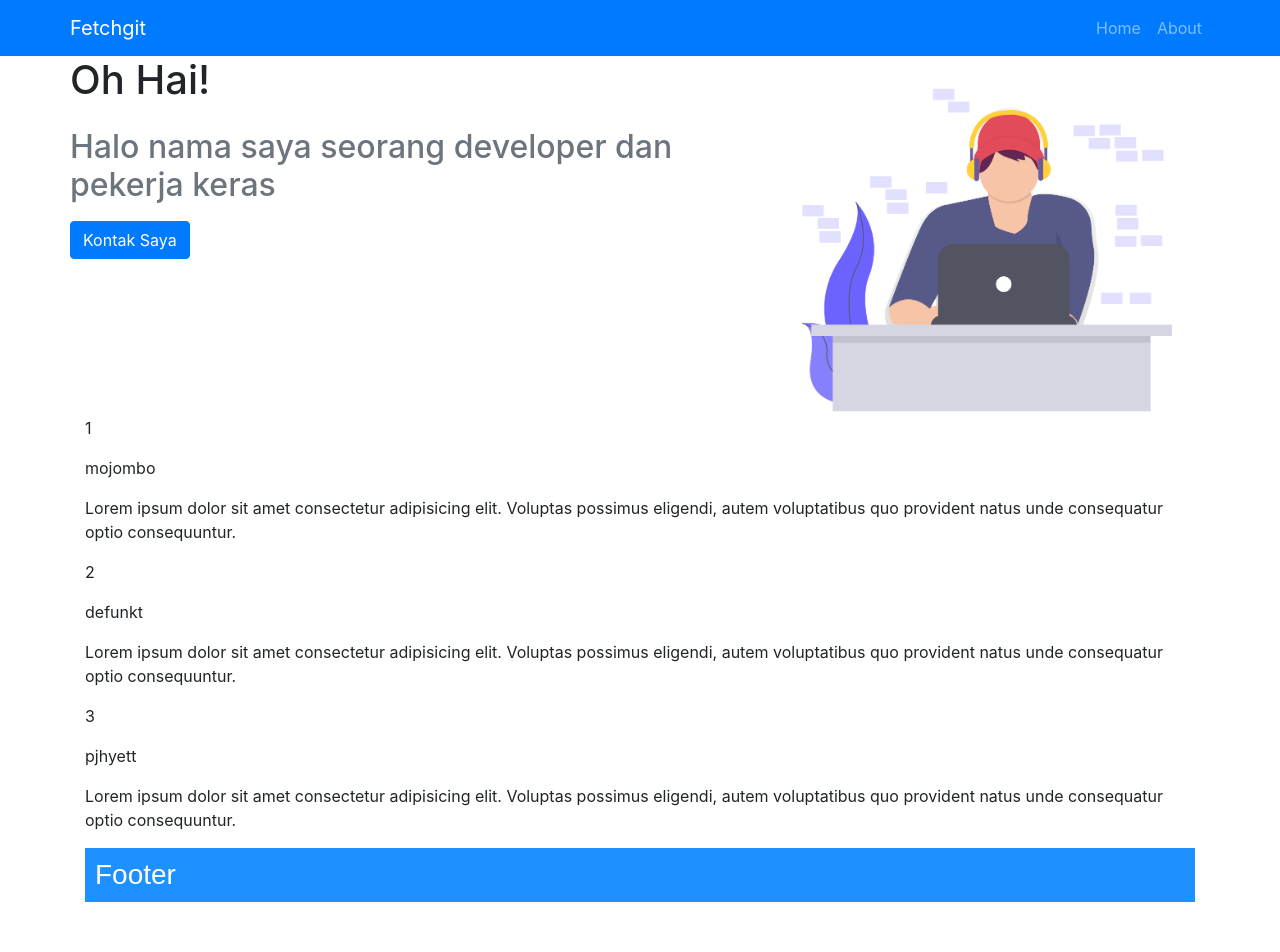
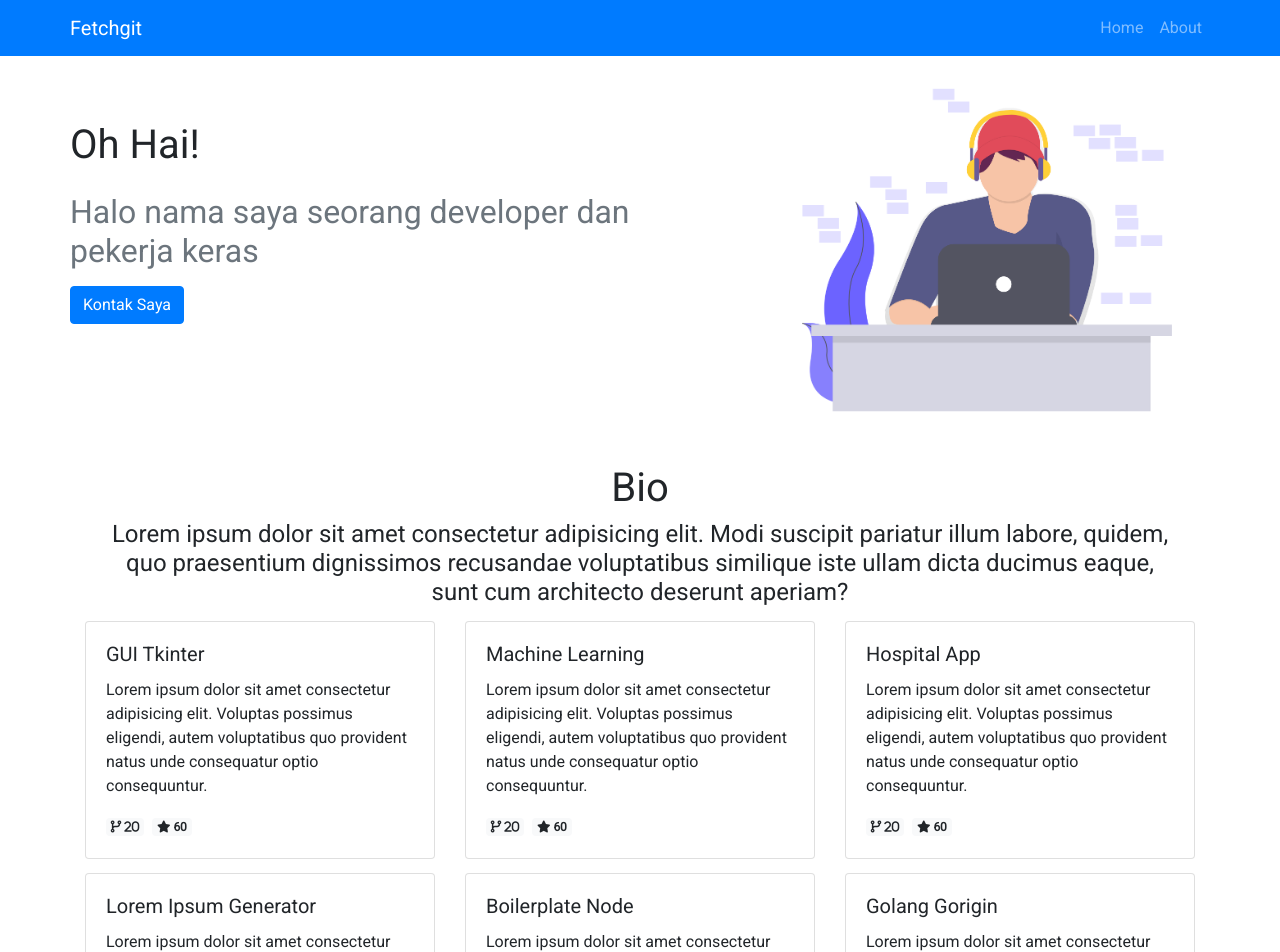
Before and after one commit to akutanyarobi/react, a React (Create React App) app: page / in a window 1280 px wide. Shown: the top 952 px of the page. Before the commit the page ends 910 px from the top, so only its background shows below. Built offline with nearby package versions, Linux system fonts and the light colour scheme; the HTML template or start-up script is replaced by a standard one.

Commit message:
masukan state sebagai props

```diff
--- a/package.json
+++ b/package.json
@@ -10,6 +10,7 @@
     "react": "^16.13.1",
     "react-bootstrap": "^1.0.1",
     "react-dom": "^16.13.1",
+    "react-router-dom": "^5.1.2",
     "react-scripts": "3.4.1"
   },
   "scripts": {
--- a/src/App.css
+++ b/src/App.css
@@ -1,3 +1,9 @@
+@import url('https://fonts.googleapis.com/css?family=Roboto&display=swap');
+
+* {
+  font-family: 'Roboto', sans-serif;
+}
+
 .bg-img {
   width: 100vw;
   height: 45vh;
@@ -7,3 +13,21 @@
   width: 130%;
   height: 130%;
 }
+
+.landing-text {
+  padding-top: 10%;
+}
+
+.landing-card {
+  padding-top: 2%;
+  padding-bottom: 2%;
+}
+
+.card {
+  width: '21rem';
+}
+
+.card:hover {
+  border: 1px solid #007bff;
+  cursor: pointer;
+}
--- a/src/App.js
+++ b/src/App.js
@@ -4,17 +4,20 @@ import Profile from './components/page/Profile';
 import Footer from './components/layout/Footer';
 import NavigationBar from './components/layout/NavigationBar';
 import { Container } from 'react-bootstrap';
+import { BrowserRouter as Router, Switch, Route } from 'react-router-dom';
 import './App.css';
 
 function App() {
   return (
-    <div className="App">
+    <Router>
       <NavigationBar />
       <Container>
-        <Profile />
-        <Footer />
+        <Switch>
+          <Route exact path="/" component={Profile} />
+        </Switch>
       </Container>
-    </div>
+      <Footer />
+    </Router>
   );
 }
 
--- a/src/components/layout/Footer.js
+++ b/src/components/layout/Footer.js
@@ -14,6 +14,7 @@ const customCss = {
   color: 'white',
   backgroundColor: 'DodgerBlue',
   padding: '10px',
+  marginTop: '30px',
   fontFamily: 'Arial',
 };
 
--- a/src/components/layout/NavigationBar.js
+++ b/src/components/layout/NavigationBar.js
@@ -21,11 +21,4 @@ class NavigationBar extends Component {
   }
 }
 
-const customCss = {
-  color: 'white',
-  backgroundColor: 'DodgerBlue',
-  padding: '10px',
-  fontFamily: 'Arial',
-};
-
 export default NavigationBar;
--- a/src/components/page/Profile.js
+++ b/src/components/page/Profile.js
@@ -8,21 +8,51 @@ class Profile extends Component {
     users: [
       {
         id: 1,
-        login: 'mojombo',
+        nama_projek: 'GUI Tkinter',
         bio:
           'Lorem ipsum dolor sit amet consectetur adipisicing elit. Voluptas possimus eligendi, autem voluptatibus quo provident natus unde consequatur optio consequuntur.',
+        code_branch: 20,
+        code_star: 60,
       },
       {
         id: 2,
-        login: 'defunkt',
+        nama_projek: 'Machine Learning',
         bio:
           'Lorem ipsum dolor sit amet consectetur adipisicing elit. Voluptas possimus eligendi, autem voluptatibus quo provident natus unde consequatur optio consequuntur.',
+        code_branch: 20,
+        code_star: 60,
       },
       {
         id: 3,
-        login: 'pjhyett',
+        nama_projek: 'Hospital App',
         bio:
           'Lorem ipsum dolor sit amet consectetur adipisicing elit. Voluptas possimus eligendi, autem voluptatibus quo provident natus unde consequatur optio consequuntur.',
+        code_branch: 20,
+        code_star: 60,
+      },
+      {
+        id: 4,
+        nama_projek: 'Lorem Ipsum Generator',
+        bio:
+          'Lorem ipsum dolor sit amet consectetur adipisicing elit. Voluptas possimus eligendi, autem voluptatibus quo provident natus unde consequatur optio consequuntur.',
+        code_branch: 20,
+        code_star: 60,
+      },
+      {
+        id: 5,
+        nama_projek: 'Boilerplate Node',
+        bio:
+          'Lorem ipsum dolor sit amet consectetur adipisicing elit. Voluptas possimus eligendi, autem voluptatibus quo provident natus unde consequatur optio consequuntur.',
+        code_branch: 20,
+        code_star: 60,
+      },
+      {
+        id: 6,
+        nama_projek: 'Golang Gorigin',
+        bio:
+          'Lorem ipsum dolor sit amet consectetur adipisicing elit. Voluptas possimus eligendi, autem voluptatibus quo provident natus unde consequatur optio consequuntur.',
+        code_branch: 20,
+        code_star: 60,
       },
     ],
   };
@@ -52,9 +82,22 @@ class Profile extends Component {
             </Row>
           </div>
         </Row>
-        {this.state.users.map((user) => (
-          <GetItem key={user.id} user={user} />
-        ))}
+        <Col sm={12}>
+          <h1 className="text-center mt-5 bio">Bio</h1>
+          <h4 className="text-center">
+            Lorem ipsum dolor sit amet consectetur adipisicing elit. Modi
+            suscipit pariatur illum labore, quidem, quo praesentium dignissimos
+            recusandae voluptatibus similique iste ullam dicta ducimus eaque,
+            sunt cum architecto deserunt aperiam?
+          </h4>
+        </Col>
+        <Row>
+          {this.state.users.map((user) => (
+            <Col sm={4}>
+              <GetItem key={user.id} user={user} />
+            </Col>
+          ))}
+        </Row>
       </div>
     );
   }
--- a/src/components/page/getItem.js
+++ b/src/components/page/getItem.js
@@ -1,13 +1,23 @@
 import React, { Component } from 'react';
+import { Card, Badge } from 'react-bootstrap';
 
 class GetItem extends Component {
   render() {
-    const { id, login, bio } = this.props.user;
+    const { bio, nama_projek, code_branch, code_star } = this.props.user;
     return (
-      <div>
-        <p> {id} </p>
-        <p> {login} </p>
-        <p> {bio} </p>
+      <div className="landing-card">
+        <Card>
+          <Card.Body>
+            <Card.Title>{nama_projek}</Card.Title>
+            <Card.Text>{bio}</Card.Text>
+            <Badge variant="light" className="mr-2">
+              <i className="fas fa-code-branch"> {code_branch}</i>
+            </Badge>
+            <Badge variant="light">
+              <i className="fas fa-star" /> {code_star}
+            </Badge>
+          </Card.Body>
+        </Card>
       </div>
     );
   }
```
Also changed, not shown: 1 other file (tests, documents, lock files or other folders).
